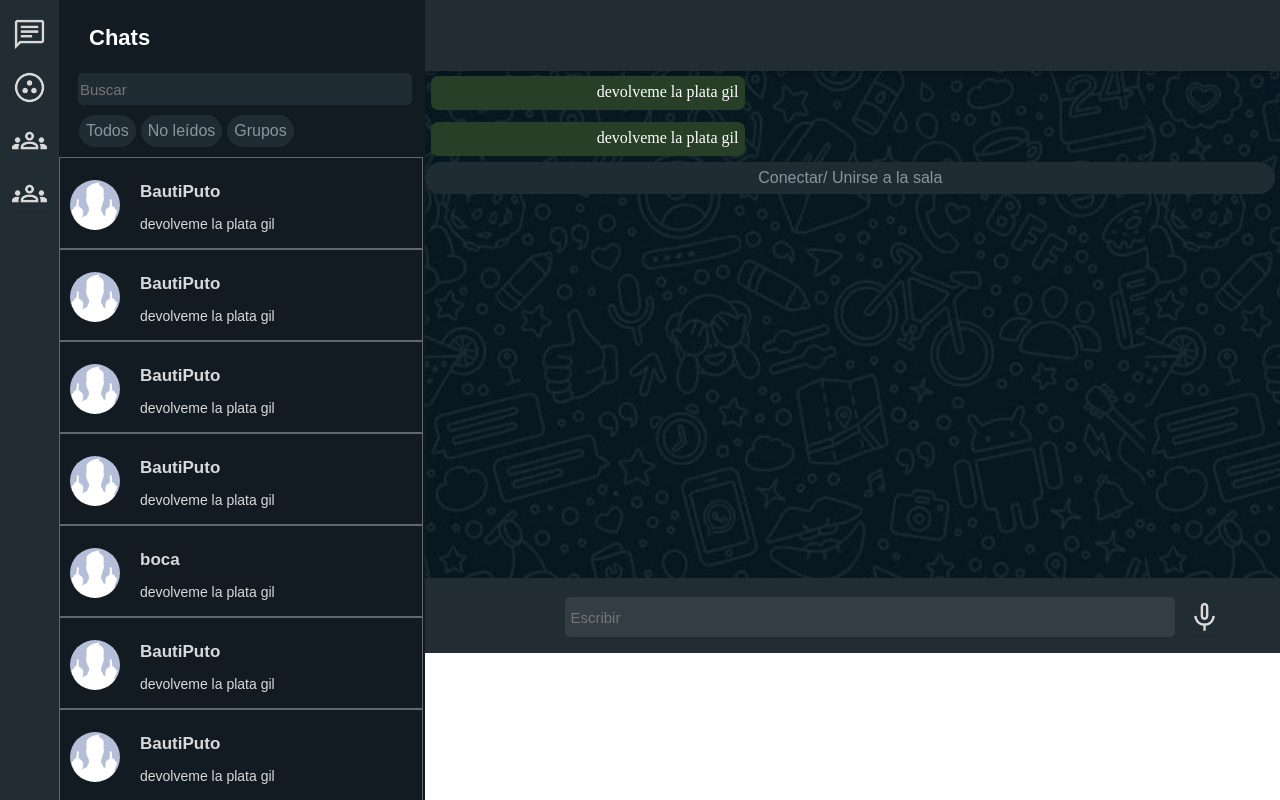
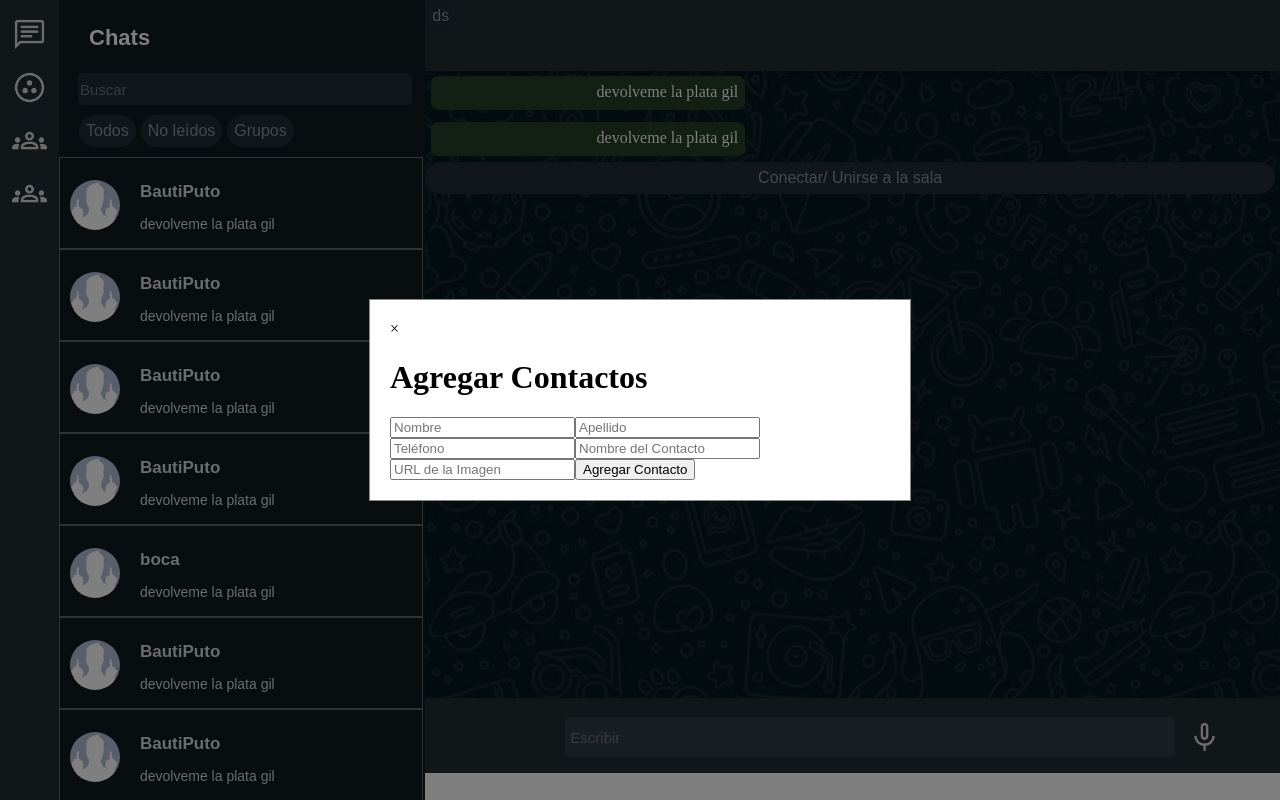
Before and after one commit to octaviopenaa/Whatsapp-OctavioPena-BautistaCastino-, a Next.js app in the folder my-app/: page / in a window 1280 px wide. Both pictures are taken after a click on the picture 29 px from the left and 193 px from the top of the page. Built offline with nearby package versions, Linux system fonts and the light colour scheme; no server answers.

Commit message:
form para agregar contacto hecho

```diff
--- a/my-app/src/app/components/formcontacto.js
+++ b/my-app/src/app/components/formcontacto.js
@@ -1,8 +1,9 @@
 import Input from "./inputs";
 import Titulo from "./title";
+import styles from "./formcontacto.module.css"
 import { useState } from 'react';
 
-export default function FormContacto(){
+export default function FormContacto({isOpen, onClose}){
     const [formData, setFormData] = useState({
         nombre: '',
         apellido: '',
@@ -11,55 +12,63 @@ export default function FormContacto(){
         urlImagen: '',
       });
       const [error, setError] = useState('');
-      const [contactos, setContactos] = useState([]);
+      const [noti, setNoti] = useState('');
 
-      const handleChange(event){
+      function handleChange(event){
         const { name, value } = event.target;
         setFormData({ ...formData, [name]: value }); // Mantiene los otros campos.
       };
 
-      const handleSubmit = (e) => {
-        e.preventDefault();
+      function handleSubmit(event){
+        event.preventDefault();
         const { nombre, apellido, telefono, nombreContacto, urlImagen } = formData;
 
         if (!nombre || !apellido || !telefono || !nombreContacto || !urlImagen) {
           setError('Todos los campos son obligatorios.');
           return;
-        }
+        } else{
+          setNoti('Tu contacto se agrego correctamente')}
+
         if (telefono.length !== 10) {
           setError('El número de teléfono debe tener 10 dígitos.');
           return;
         }
-
         setError('');
-        // Agregamos el nuevo contacto
-        setContactos((prevContactos) => [...prevContactos, formData]);
         // Limpiamos el formulario
         setFormData({ nombre: '', apellido: '', telefono: '', nombreContacto: '', urlImagen: '' });
       };
 
+      if (!isOpen) return null;
+
+      async function envioPost() {
+        // Armo un objeto para mandarlo como formato JSON
+        const data = {formData};
+        console.log(data)
+
+        // Envio un pedido POST con un JSON en el body
+        const response = await fetch('http://localhost:7000/InsertarContactos', {
+            method: "POST",
+            headers: {
+                "Content-Type": "application/json",
+            },
+            body: JSON.stringify(data),
+        });
+        console.log(response);
+      }
       return (
-        <div>
-          <form onSubmit={handleSubmit}>
+        <div className={styles.form}>
+          <form onSubmit={handleSubmit} className={styles.formContent}>
+            <span className={styles.close} onClick={onClose}>&times;</span>
             <h1>Agregar Contactos</h1>
             {error && <p style={{ color: 'red' }}>{error}</p>}
+            {noti && <p style={{ color: 'green' }}>{noti}</p>}
             <input name="nombre" placeholder="Nombre" value={formData.nombre} onChange={handleChange} />
             <input name="apellido" placeholder="Apellido" value={formData.apellido} onChange={handleChange} />
             <input name="telefono" placeholder="Teléfono" value={formData.telefono} onChange={handleChange} />
             <input name="nombreContacto" placeholder="Nombre del Contacto" value={formData.nombreContacto} onChange={handleChange} />
             <input name="urlImagen" placeholder="URL de la Imagen" value={formData.urlImagen} onChange={handleChange} />
-            <button type="submit">Agregar Contacto</button>
+            <button type="submit" onClick={envioPost}>Agregar Contacto</button>
           </form>
-
-          <h2>Contactos Agregados:</h2>
-          <ul>
-            {contactos.map((contacto, index) => (
-              <li key={index}>
-                {contacto.nombre} {contacto.apellido} - {contacto.telefono} - {contacto.nombreContacto} <img src={contacto.urlImagen} alt={contacto.nombreContacto} width="50" />
-              </li>
-            ))}
-          </ul>
         </div>
       );
     };
-}
--- a/my-app/src/app/components/formcontacto.module.css
+++ b/my-app/src/app/components/formcontacto.module.css
@@ -0,0 +1,20 @@
+.form {
+    display: flex;
+    justify-content: center;
+    align-items: center;
+    position: fixed;
+    z-index: 1000;
+    left: 0;
+    top: 0;
+    width: 100%;
+    height: 100%;
+    background-color: rgba(0, 0, 0, 0.5);
+}
+.formContent {
+    background-color: #fff;
+    padding: 20px;
+    border: 1px solid #888;
+    width: 80%;
+    max-width: 500px;
+    margin: auto;
+}
--- a/my-app/src/app/layout.js
+++ b/my-app/src/app/layout.js
@@ -1,13 +1,16 @@
+"use client"
 import styles from "./page.module.css"
 import Titulo from "./components/title";
 import Input from "./components/inputs";
 import Button from "./components/button";
 import Chatbutton from "./components/chatButton";
 import Image from "next/image";
+import { useState } from "react";
+import FormContacto from "./components/formcontacto";
 export default function RootLayout({ children }) {
-  async function crearContacto() {
-
-  }
+  const [isFormOpen, setIsFormOpen] = useState(false);
+  const openForm = () => setIsFormOpen(true);
+  const closeForm = () => setIsFormOpen(false);
   return (
     <html lang="en">
       <body className={styles.body}>
@@ -31,12 +34,13 @@ export default function RootLayout({ children }) {
               height={35}
               alt="iconoComunidad"
             />
-            <Image className={styles.emoticonos}
+            <Image className={styles.emoticonos} onClick={openForm}
               src="/images/icono_Comunidad.png"
               width={35}
               height={35}
               alt="iconoComunidad"
             />
+            <FormContacto isOpen={isFormOpen} onClose={closeForm}/>
           </seccion>
 
           <seccion className={styles.seccion_chats}>
--- a/my-app/src/app/page.js
+++ b/my-app/src/app/page.js
@@ -53,10 +53,35 @@ export default function home() {
         return result
     }
 
+    async function traerChats(){
+        const response = await fetch('http://localhost:7000/Chats', {
+            method: "GET",
+            headers: {
+                "Content-Type": "application/json",
+            },
+        });
+        const result = await response.json();
+        console.log(result);
+        return result
+    }
+
+    async function traerMensajes(){
+        const response = await fetch('http://localhost:7000/Mensajes', {
+            method: "GET",
+            headers: {
+                "Content-Type": "application/json",
+            },
+        });
+        const result = await response.json();
+        console.log(result);
+        return result
+    }
+
 
     return (
         <div className={styles.div_child}>
             <section className={styles.barraContactos}>
+                <Button text='ds'onClick={traerContactos}/>
             </section>
             <section className={styles.seccionMensajes}>
                 <MessageButton text="devolveme la plata gil"/>
--- a/my-app/src/app/page.module.css
+++ b/my-app/src/app/page.module.css
@@ -48,9 +48,8 @@
 .div_child{
     height:100%;
     width:100%;
-    padding: 0.1px;
     display: grid;
-    grid-template-rows: 0.1fr 508px 0.1fr;
+    grid-template-rows: 0.1fr 628px 0.1fr;
 }
 
 .seccionMensajes{
```
Also changed, not shown: 1 other file (tests, documents, lock files or other folders).
